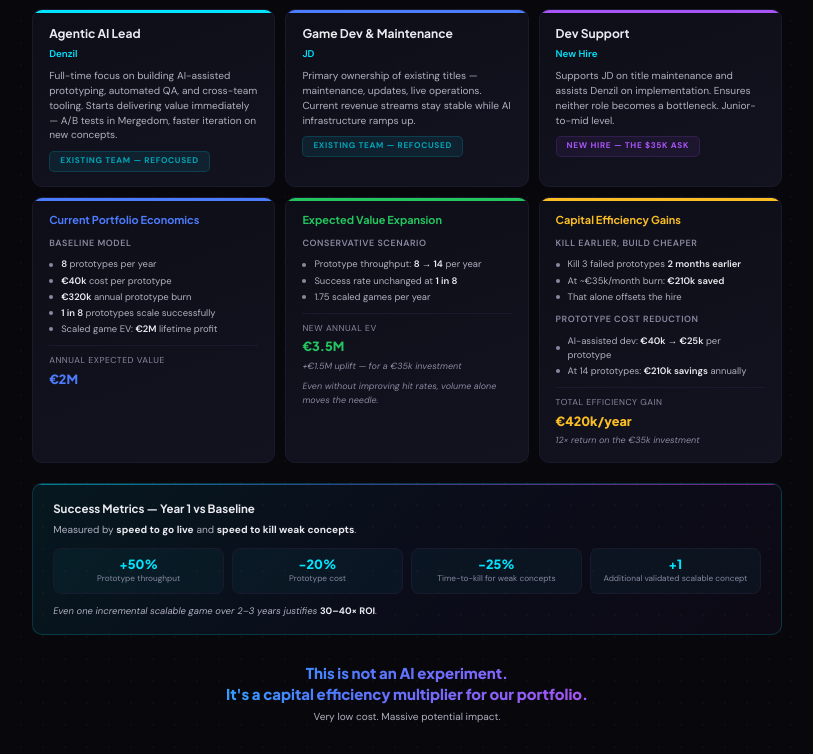
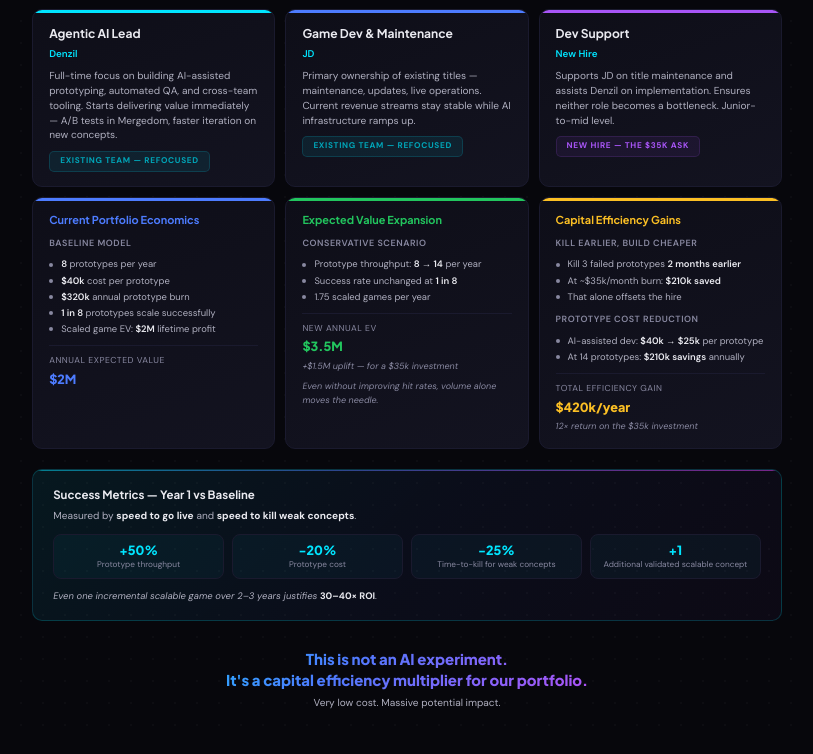
Before and after one commit to BobbyAnalyst/OnePagerAI, a plain HTML site: page index.html in a window 1280 px wide. Shown: the part 1303-2057 px from the top of the page, without its empty margins (233-1046 px from the left). Drawn offline with Linux system fonts and the light colour scheme.

Commit message:
Switch all currency from EUR to USD
Co-Authored-By: Claude Opus 4.6 <noreply@anthropic.com>

```diff
--- a/index.html
+++ b/index.html
@@ -815,14 +815,14 @@
       <div class="econ-sub">Baseline Model</div>
       <ul>
         <li><strong>8</strong> prototypes per year</li>
-        <li><strong>€40k</strong> cost per prototype</li>
-        <li><strong>€320k</strong> annual prototype burn</li>
+        <li><strong>$40k</strong> cost per prototype</li>
+        <li><strong>$320k</strong> annual prototype burn</li>
         <li><strong>1 in 8</strong> prototypes scale successfully</li>
-        <li>Scaled game EV: <strong>€2M</strong> lifetime profit</li>
+        <li>Scaled game EV: <strong>$2M</strong> lifetime profit</li>
       </ul>
       <div class="econ-result">
         <div class="result-label">Annual expected value</div>
-        <div class="result-value" style="color: var(--blue);">€2M</div>
+        <div class="result-value" style="color: var(--blue);">$2M</div>
       </div>
     </div>
 
@@ -836,8 +836,8 @@
       </ul>
       <div class="econ-result">
         <div class="result-label">New annual EV</div>
-        <div class="result-value">€3.5M</div>
-        <div class="result-note">+€1.5M uplift — for a €35k investment</div>
+        <div class="result-value">$3.5M</div>
+        <div class="result-note">+$1.5M uplift — for a $35k investment</div>
       </div>
       <div style="font-size: 0.78rem; color: var(--text-dim); font-style: italic; margin-top: 6px;">Even without improving hit rates, volume alone moves the needle.</div>
     </div>
@@ -847,18 +847,18 @@
       <div class="econ-sub">Kill Earlier, Build Cheaper</div>
       <ul>
         <li>Kill 3 failed prototypes <strong>2 months earlier</strong></li>
-        <li>At ~€35k/month burn: <strong>€210k saved</strong></li>
+        <li>At ~$35k/month burn: <strong>$210k saved</strong></li>
         <li>That alone offsets the hire</li>
       </ul>
       <div class="econ-sub" style="margin-top: 8px;">Prototype Cost Reduction</div>
       <ul>
-        <li>AI-assisted dev: <strong>€40k → €25k</strong> per prototype</li>
-        <li>At 14 prototypes: <strong>€210k savings</strong> annually</li>
+        <li>AI-assisted dev: <strong>$40k → $25k</strong> per prototype</li>
+        <li>At 14 prototypes: <strong>$210k savings</strong> annually</li>
       </ul>
       <div class="econ-result">
         <div class="result-label">Total efficiency gain</div>
-        <div class="result-value">€420k/year</div>
-        <div class="result-note">12× return on the €35k investment</div>
+        <div class="result-value">$420k/year</div>
+        <div class="result-note">12× return on the $35k investment</div>
       </div>
     </div>
   </div>
```
